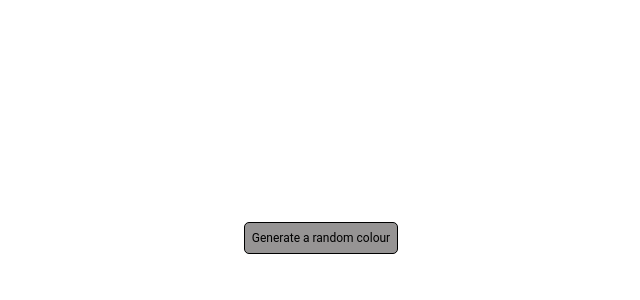
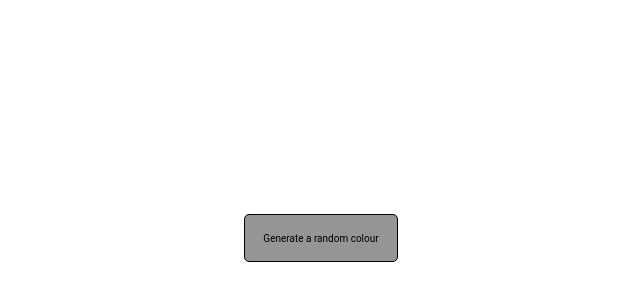
Before and after one commit to nisabmohd/nisabmohd.github.io, a plain HTML site: page random-color-generator-main/index.html in a window 1280 px wide. Shown: the part 162-462 px from the top of the page, without its empty margins (319-959 px from the left). Drawn offline with Linux system fonts and the light colour scheme.

Commit message:
Update style.css

```diff
--- a/random-color-generator-main/style.css
+++ b/random-color-generator-main/style.css
@@ -11,8 +11,8 @@
 }
 .container button{
     width: 12vw;
-    height: 4vh;
-    font-size: 12px;
+    height: 6vh;
+    font-size: 10px;
     font-family: 'Roboto', sans-serif;
     font-weight: 400;
     background-color: rgb(150, 148, 148);
```
